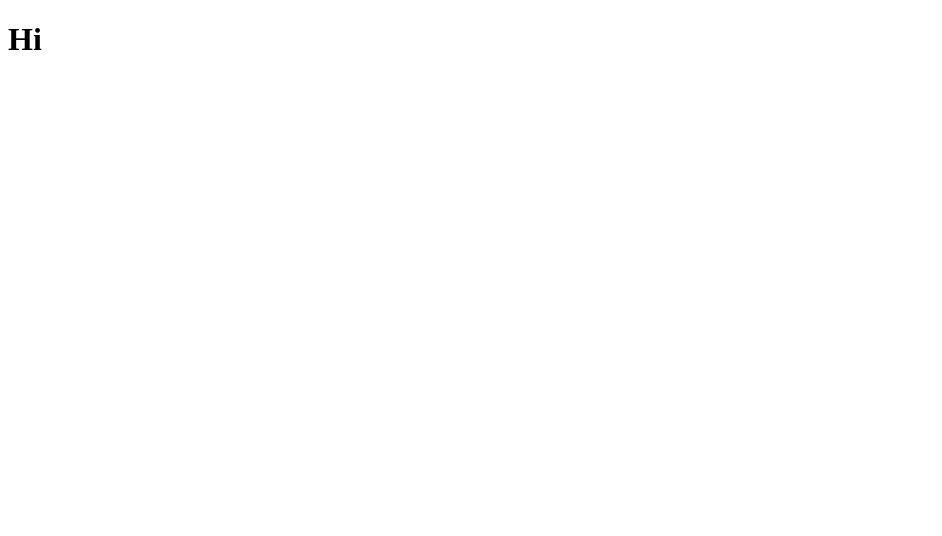
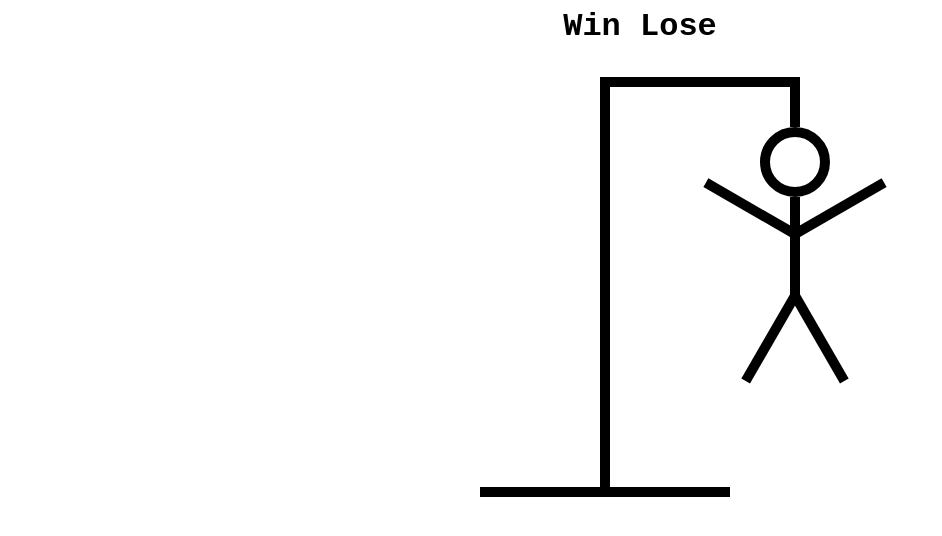
Before and after one commit to sarajohnsson/react-hangman, a React (Vite) app: page / in a window 1280 px wide. Shown: the top 536 px of the page, without its empty margins (0-942 px from the left). Built offline with nearby package versions, Linux system fonts and the light colour scheme.

Commit message:
rendered drawing

```diff
--- a/package.json
+++ b/package.json
@@ -11,7 +11,8 @@
   },
   "dependencies": {
     "react": "^19.0.0",
-    "react-dom": "^19.0.0"
+    "react-dom": "^19.0.0",
+    "sass": "^1.87.0"
   },
   "devDependencies": {
     "@eslint/js": "^9.22.0",
--- a/src/App.tsx
+++ /dev/null
@@ -1,17 +0,0 @@
-import { useState } from "react"
-import words from './wordList.json'
-
-function App() {
-  const [wordToGuess, setWordToGuess] = useState(() =>{
-    return words[Math.floor(Math.random() * words.length)];
-  });
-
-  const [guessedLetters, setGUessedLetters] = useState<string[]>([]);
-
-  console.log(wordToGuess);
-  return (
-    <h1>Hi</h1>
-  )
-}
-
-export default App
--- /dev/null
+++ b/src/app/App.tsx
@@ -0,0 +1,30 @@
+import { useState } from "react"
+import words from './wordList.json'
+import './style.scss'
+import { HangmanDrawing } from "../components/HangmanDrawing";
+import { HangmanWord } from "../components/HangmanWord";
+import { Keyboard } from "../components/Keyboard";
+
+function App() {
+  const [wordToGuess, setWordToGuess] = useState(() =>{
+    return words[Math.floor(Math.random() * words.length)];
+  });
+
+  const [guessedLetters, setGuessedLetters] = useState<string[]>([]);
+
+  console.log(wordToGuess);
+  return (
+    <div className="wrapper">
+      <div className="game-over">
+        Win
+        Lose
+      </div>
+
+      <HangmanDrawing/>
+      <HangmanWord/>
+      <Keyboard />
+    </div>
+  )
+}
+
+export default App
--- /dev/null
+++ b/src/app/style.scss
@@ -0,0 +1,128 @@
+// --- APP ---
+body {
+    font-family: monospace, Arial, Helvetica, sans-serif;
+}
+
+.wrapper {
+    max-width: 800px;
+    display: flex;
+    flex-direction: column;
+    gap: 2rem;
+    margin: 0 auto;
+    align-items: center;
+}
+
+.game-over {
+    font-weight: 700;
+    font-size: 2rem;
+    text-align: center;
+}
+
+// --- DRAWING ---
+
+.drawing-wrapper {
+    position: relative;
+}
+
+.base {
+    height: 10px;
+    width: 250px;
+    background-color: #000;
+}
+
+.pillar {
+    height: 400px;
+    width: 10px;
+    background-color: #000;
+    margin-left: 120px;
+}
+
+.bar {
+    height: 10px;
+    width: 200px;
+    background-color: #000;
+    margin-left: 120px;
+}
+
+.rope {
+    height: 50px;
+    width: 10px;
+    background-color: #000;
+    margin-left: 120px;
+    position: absolute;
+    top: 0;
+    right: 0;
+}
+
+// --- PERSON ---
+.head {
+    width: 50px;
+    height: 50px;
+    border-radius: 100%;
+    border: 10px solid #000;
+    position: absolute;
+    top: 50px;
+    right: -30px;
+}
+
+.body {
+    width: 10px;
+    height: 100px;
+    position: absolute;
+    background-color: #000;
+    top: 120px;
+    right: 0;
+}
+
+.right-arm {
+    width: 100px;
+    height: 10px;
+    position: absolute;
+    background-color: #000;
+    top: 150px;
+    right: -100px;
+    rotate: -30deg;
+    transform-origin: left bottom;
+}
+
+.left-arm {
+    width: 100px;
+    height: 10px;
+    position: absolute;
+    background-color: #000;
+    top: 150px;
+    right: 10px;
+    rotate: 30deg;
+    transform-origin: right bottom;
+}
+
+.right-leg {
+    width: 100px;
+    height: 10px;
+    position: absolute;
+    background-color: #000;
+    top: 210px;
+    right: -90px;
+    rotate: 60deg;
+    transform-origin: left bottom;
+}
+
+.left-leg {
+    width: 100px;
+    height: 10px;
+    position: absolute;
+    background-color: #000;
+    top: 210px;
+    right: 0;
+    rotate: -60deg;
+    transform-origin: right bottom;
+}
+
+// --- WORD ---
+.word-wrapper {
+    display: flex;
+    gap: 0.25em;
+    font-size: 6rem;
+    font-weight: 700;
+    text-transform: uppercase;
+}
--- /dev/null
+++ b/src/components/HangmanDrawing.tsx
@@ -0,0 +1,41 @@
+const HEAD = (
+    <div className="head"/>
+)
+
+const BODY = (
+    <div className="body"/>
+)
+
+const RIGHT_ARM = (
+    <div className="right-arm"/>
+)
+
+const LEFT_ARM = (
+    <div className="left-arm"/>
+)
+
+const RIGHT_LEG = (
+    <div className="right-leg"/>
+)
+
+const LEFT_LEG = (
+    <div className="left-leg"/>
+)
+
+
+export function HangmanDrawing(){
+return (
+    <div className="drawing-wrapper">
+        {HEAD}
+        {BODY}
+        {RIGHT_ARM}
+        {LEFT_ARM}
+        {RIGHT_LEG}
+        {LEFT_LEG}
+        <div className="rope"/>
+        <div className="bar"/>
+        <div className="pillar"/>
+        <div className="base"/>
+    </div>
+)
+}
--- /dev/null
+++ b/src/components/HangmanWord.tsx
@@ -0,0 +1,7 @@
+export function HangmanWord(){
+    return(
+        <div className="word-wrapper">
+
+        </div>
+    )
+}
--- /dev/null
+++ b/src/components/Keyboard.tsx
@@ -0,0 +1,3 @@
+export function Keyboard(){
+
+}
--- a/src/main.tsx
+++ b/src/main.tsx
@@ -1,6 +1,6 @@
 import { StrictMode } from 'react'
 import { createRoot } from 'react-dom/client'
-import App from './App.tsx'
+import App from './app/App'
 
 createRoot(document.getElementById('root')!).render(
   <StrictMode>
```
Also changed, not shown: src/app/wordList.json (renamed from src/wordList.json), 1 other file (tests, documents, lock files or other folders).
